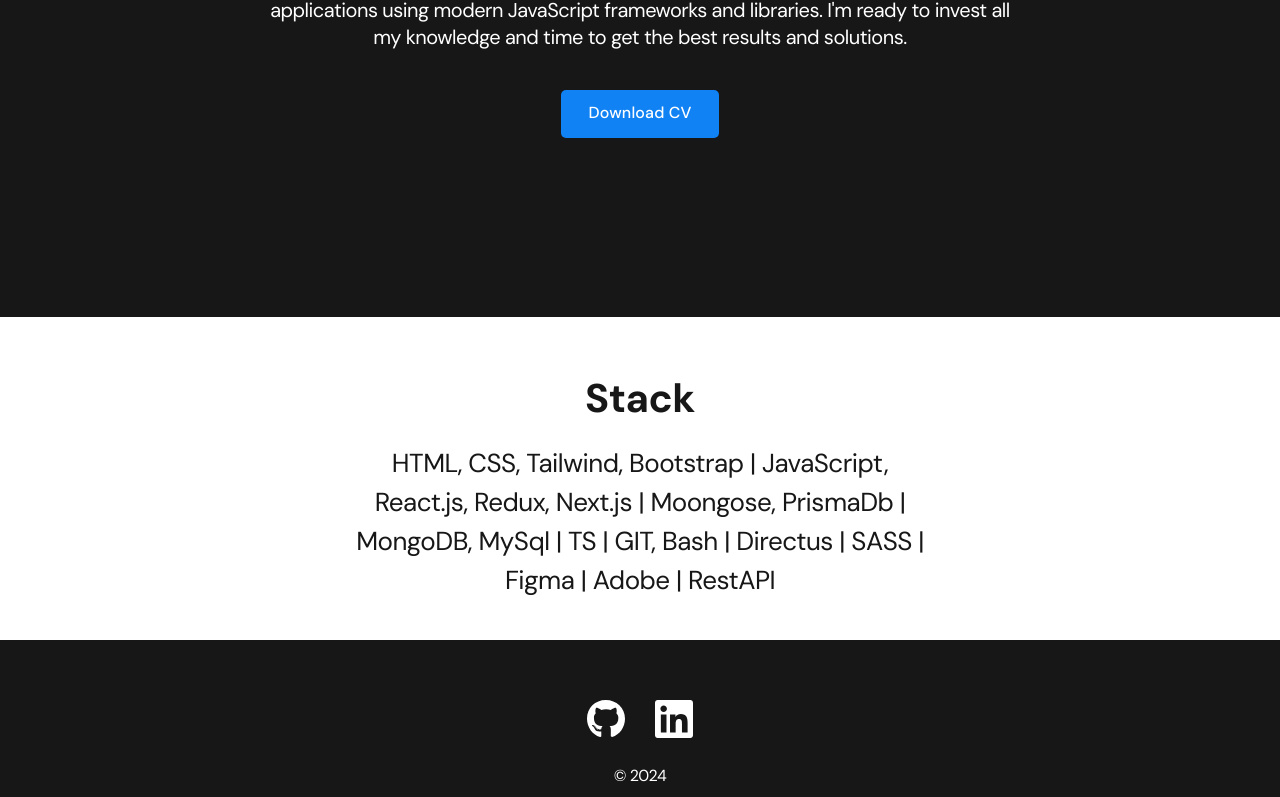
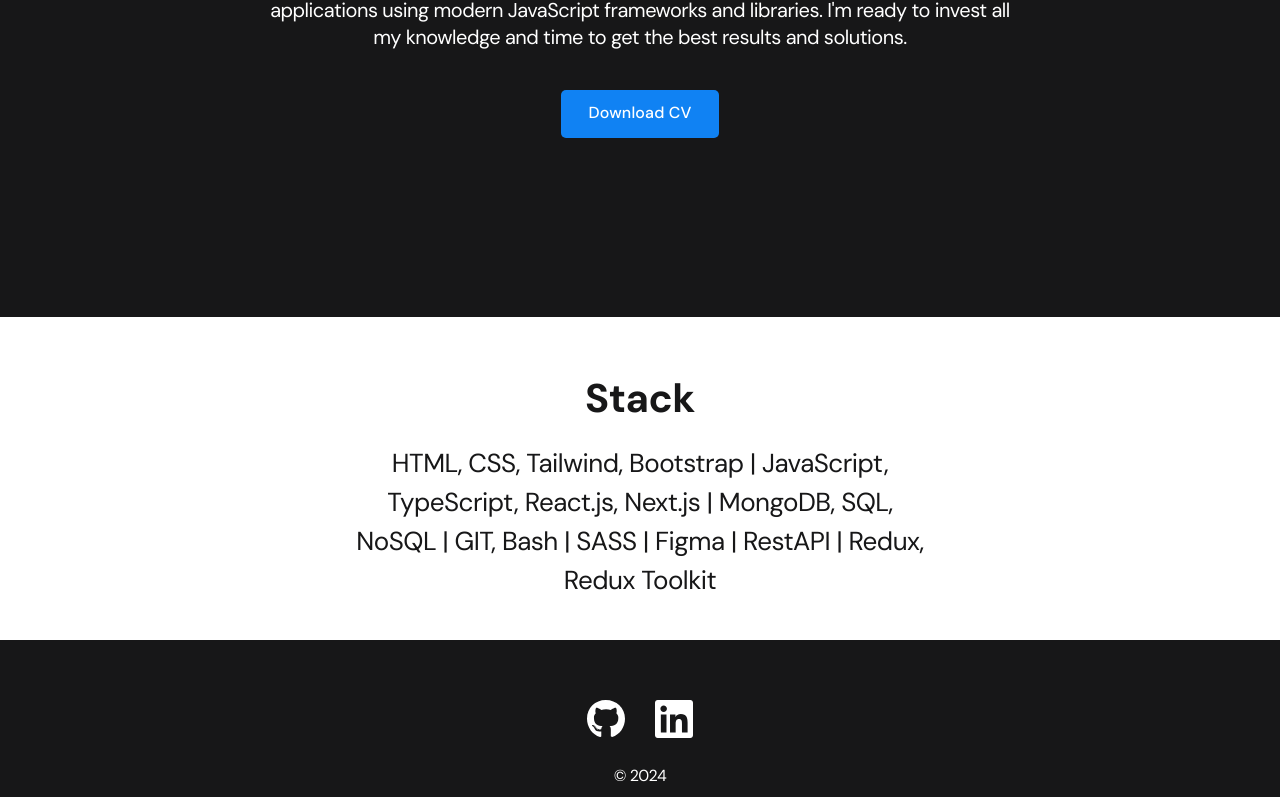
Before and after one commit to saveljev27/my-portfolio, a React (Create React App) app: page / in a window 1280 px wide. Shown: the part 454-1251 px from the top of the page. Built offline with nearby package versions, Linux system fonts and the light colour scheme.

Commit message:
main: stack change

```diff
--- a/src/components/Project/Project.jsx
+++ b/src/components/Project/Project.jsx
@@ -1,4 +1,5 @@
 import { Link } from 'react-router-dom';
+import { useState } from 'react';
 import './Project.styles.css';
 
 const Project = ({ title, img, id }) => {
@@ -6,7 +7,7 @@ const Project = ({ title, img, id }) => {
     <div>
       <li className="project">
         <Link to={`/project/${id}`}>
-          <img src={img} alt={title} className="project__img" />
+          <img src={img} alt={title} className="project__img" loading="lazy" />
           <h3 className="project__title">{title}</h3>
         </Link>
       </li>
--- a/src/components/Section.jsx
+++ b/src/components/Section.jsx
@@ -8,9 +8,9 @@ const Section = () => {
           <li className="content-list__item">
             <h2 className="title-2">Stack</h2>
             <p>
-              HTML, CSS, Tailwind, Bootstrap | JavaScript, React.js, Redux,
-              Next.js | Moongose, PrismaDb | MongoDB, MySql | TS | GIT, Bash |
-              Directus | SASS | Figma | Adobe | RestAPI
+              HTML, CSS, Tailwind, Bootstrap | JavaScript, TypeScript, React.js,
+              Next.js | MongoDB, SQL, NoSQL | GIT, Bash | SASS | Figma | RestAPI
+              | Redux, Redux Toolkit
             </p>
           </li>
         </ul>
```
